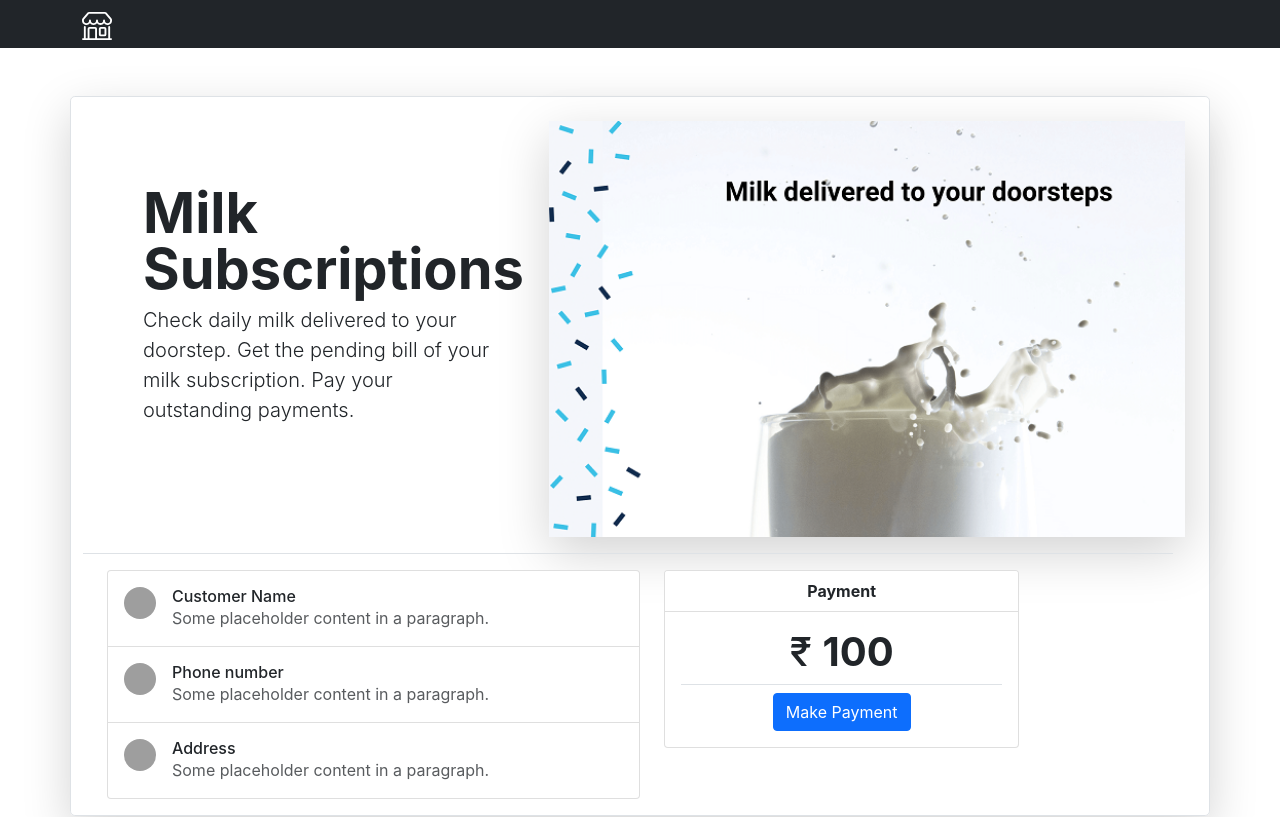
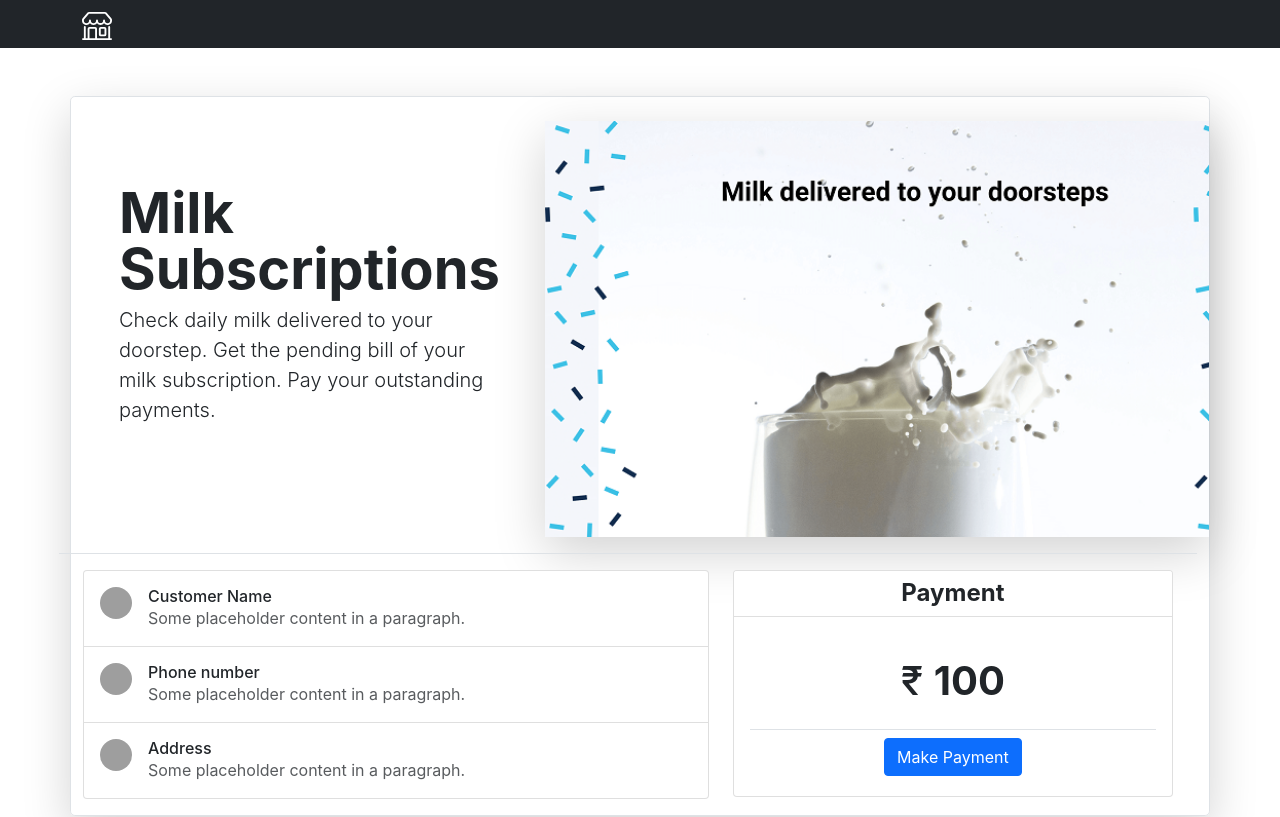
Before and after one commit to SanjampreetSingh/veerji-departmental-store, a React (Create React App) app: page /user/pay in a window 1280 px wide. Shown: the top 817 px of the page. Built offline with nearby package versions, Linux system fonts and the light colour scheme; grey boxes are pictures that could not be loaded.

Commit message:
UI modifications

```diff
--- a/public/index.html
+++ b/public/index.html
@@ -1,41 +1,24 @@
 <!DOCTYPE html>
 <html lang="en">
-  <head>
+
+<head>
     <meta charset="utf-8" />
+    <meta name="viewport" content="width=device-width, initial-scale=1, shrink-to-fit=no" />
+    <meta name="description" content="Veerji Departmental Store, Ludhiana">
+    <meta name="author" content="Sanjampreet Singh">
+    <link rel="manifest" href="%PUBLIC_URL%/manifest.json" />
+
+    <!-- Favicons -->
+    <link rel="apple-touch-icon" href="%PUBLIC_URL%/favicon.ico" sizes="180x180">
     <link rel="shortcut icon" href="%PUBLIC_URL%/favicon.ico" />
-    <meta
-      name="viewport"
-      content="width=device-width, initial-scale=1, shrink-to-fit=no"
-    />
-    <meta name="theme-color" content="#000000" />
-    <!--
-      manifest.json provides metadata used when your web app is added to the
-      homescreen on Android. See https://developers.google.com/web/fundamentals/web-app-manifest/
-    -->
-    <link rel="manifest" href="%PUBLIC_URL%/manifest.json" />
-    <!--
-      Notice the use of %PUBLIC_URL% in the tags above.
-      It will be replaced with the URL of the `public` folder during the build.
-      Only files inside the `public` folder can be referenced from the HTML.
 
-      Unlike "/favicon.ico" or "favicon.ico", "%PUBLIC_URL%/favicon.ico" will
-      work correctly both with client-side routing and a non-root public URL.
-      Learn how to configure a non-root public URL by running `npm run build`.
-    -->
-    <title>Create React App + Go API</title>
-  </head>
-  <body>
+    <title>Veerji Departmental Store</title>
+</head>
+
+<body>
     <noscript> You need to enable JavaScript to run this app. </noscript>
     <div id="root"></div>
-    <!--
-      This HTML file is a template.
-      If you open it directly in the browser, you will see an empty page.
 
-      You can add webfonts, meta tags, or analytics to this file.
-      The build step will place the bundled scripts into the <body> tag.
+</body>
 
-      To begin the development, run `npm start` or `yarn start`.
-      To create a production bundle, use `npm run build` or `yarn build`.
-    -->
-  </body>
 </html>
--- a/src/components/login/Form.jsx
+++ b/src/components/login/Form.jsx
@@ -27,11 +27,6 @@ export default function Form() {
         <label for="floatingPassword">Password</label>
       </div>
 
-      <div class="checkbox mb-3">
-        <label>
-          <input type="checkbox" value="remember-me" /> Remember me
-        </label>
-      </div>
       <button class="w-100 btn btn-lg btn-primary" type="submit">
         Sign in
       </button>
--- a/src/components/users/user-payment-card/UserPaymentCard.jsx
+++ b/src/components/users/user-payment-card/UserPaymentCard.jsx
@@ -1,13 +1,13 @@
 export default function UserPaymentCard() {
   return (
     <div className="card text-center">
-      <div className="card-header bg-white fw-bold">Payment</div>
+      <h4 className="card-header bg-white fw-bold">Payment</h4>
       <div className="card-body">
-        <h1 className="card-title">
+        <h1 className="card-title my-4">
           ₹ <b>100</b>
         </h1>
-        <div className="border-top my-2" />
-        <button className="btn btn-primary">Make Payment</button>
+        <div className="border-top my-1" />
+        <button className="btn btn-primary my-1">Make Payment</button>
       </div>
     </div>
   )
--- a/src/views/user/search/MakePayments.jsx
+++ b/src/views/user/search/MakePayments.jsx
@@ -6,14 +6,14 @@ export default function MakePayments(params) {
   return (
     <>
       <div className="container mb-5">
-        <div className="row p-4 pb-0 align-items-center rounded-3 border shadow-lg">
+        <div className="row py-4 pb-0 align-items-center rounded-3 border shadow-lg">
           <SearchCover />
           <div className="border-top row" />
-          <div className="my-3 d-flex gap-4">
-            <div className="col-lg-6">
+          <div className="my-3 row">
+            <div className="col-md-7">
               <UserCard />
             </div>
-            <div className="col-lg-4">
+            <div className="col-md-5">
               <UserPaymentCard />
             </div>
           </div>
--- a/src/views/user/search/Search.jsx
+++ b/src/views/user/search/Search.jsx
@@ -6,6 +6,7 @@ export default function Search() {
     <div className="container mb-5">
       <div className="row p-4 pb-0 align-items-center rounded-3 border shadow-lg">
         <SearchCover />
+        <div className="border-top" />
         <SearchForm />
       </div>
     </div>
```
